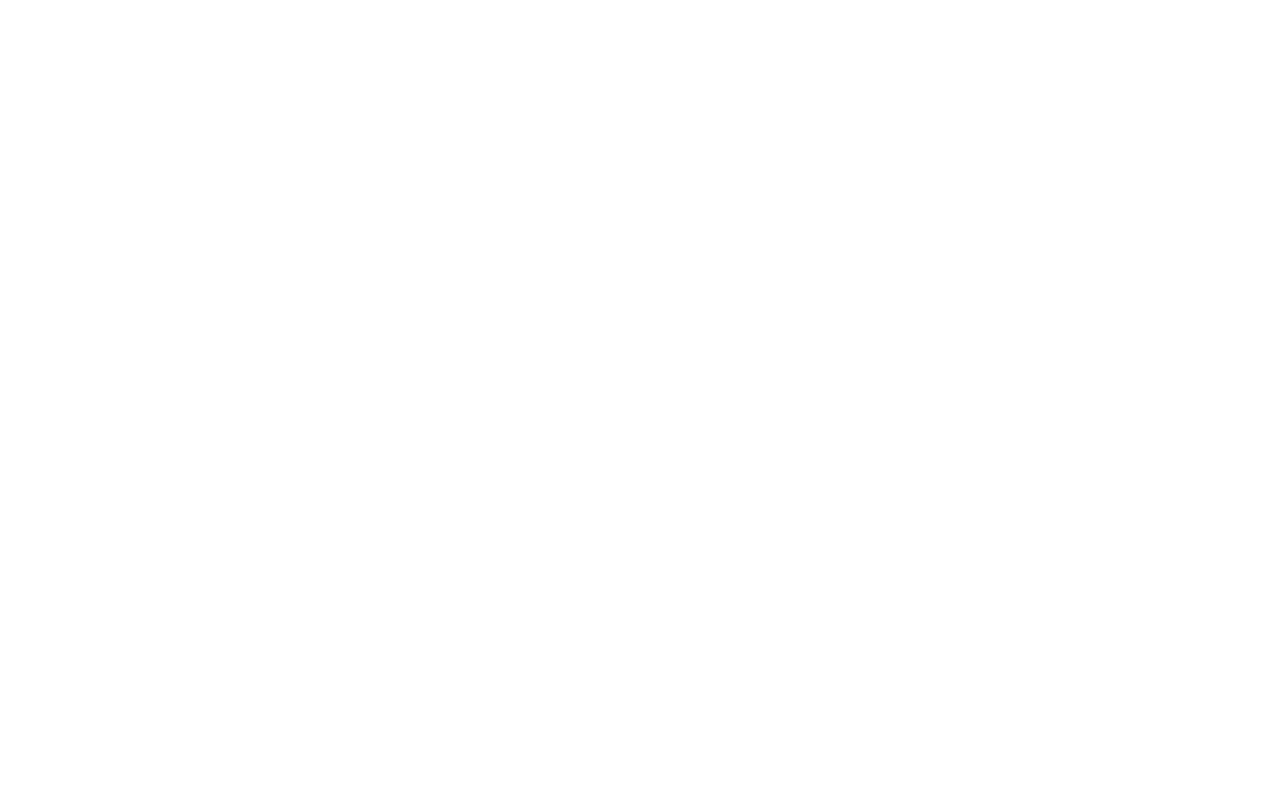
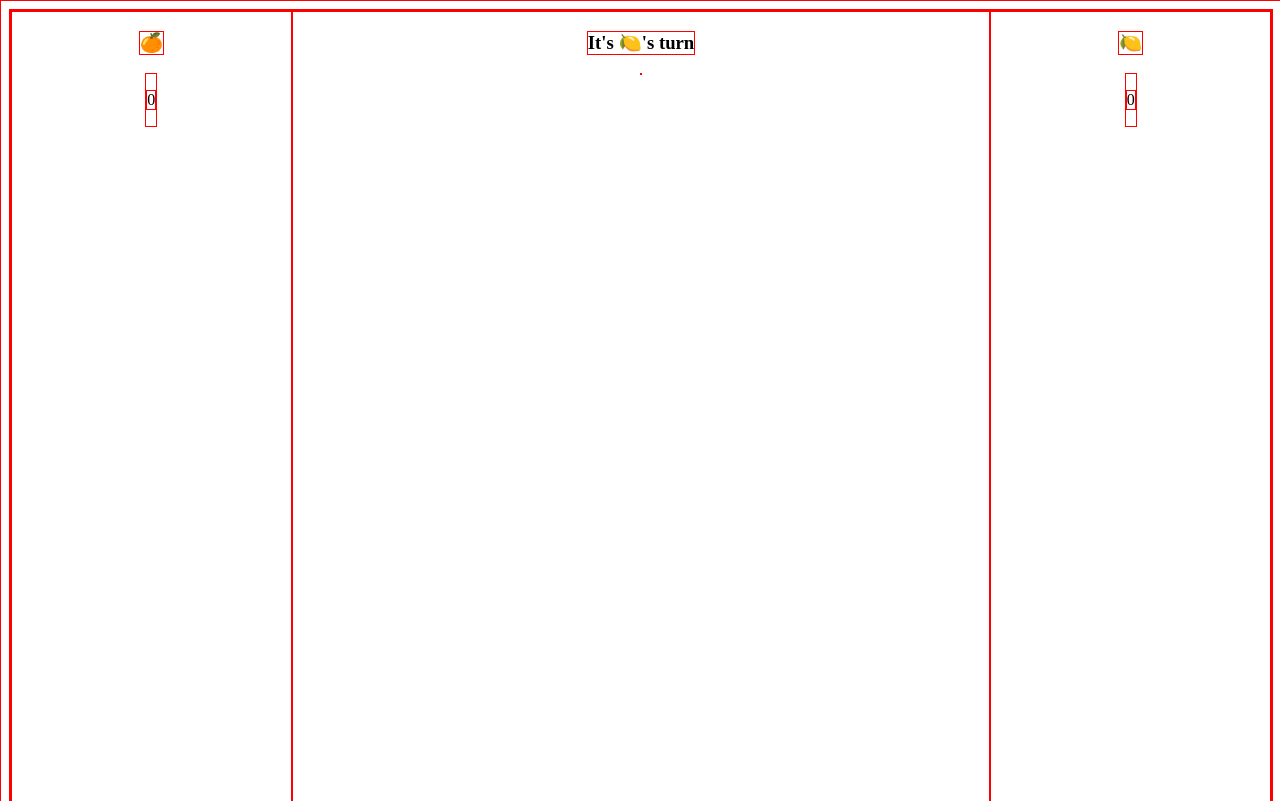
Before and after one commit to michannstoner/tic-tac-toe, a plain HTML site: page index.html in a window 1280 px wide. Shown: the top 801 px of the page. Drawn offline with Linux system fonts and the light colour scheme.

Commit message:
Update basic HTML structure and very basic CSS

```diff
--- a/index.html
+++ b/index.html
@@ -8,6 +8,37 @@
   <link rel="stylesheet" type="text/css" href="./styles.css">
 </head>
 <body>
+  <section class="display-container" id="main-page">
+    <aside class="player-one-container">
+      <h3 class="player-one">🍊</h3>
+      <article class="win-container">
+        <p class="wins">0</p>
+      </article>
+    </aside>
+    <section class="game-play-section">
+      <h1 class="player-turn">It's 🍋's turn</h1>
+      <!-- <h2 class="winner visibility-hidden" id="winner-display">
+        Winner goes here!
+      </h2> -->
+      <article class="game-grid" id="game-play-grid">
+        <!-- <div></div>
+        <div></div>
+        <div></div>
+        <div></div>
+        <div></div>
+        <div></div>
+        <div></div>
+        <div></div>
+        <div></div>   -->
+      </article>
+     </section>
+    <aside class="player-two-container">
+      <h3 class="player-two">🍋</h3>
+      <article class-"win-container" id="player-two-wins">
+        <p class="wins">0</p>
+      </article>
+    </aside>
+  </section>
 
 </body>
 </html>
--- a/styles.css
+++ b/styles.css
@@ -0,0 +1,37 @@
+* {
+  border: 1px solid red;
+};
+
+body {
+  display: flex;
+}
+
+html {
+  height: 100%;
+  width: 100%;
+}
+
+/* GAME BOARD */
+
+.display-container {
+  display: flex;
+}
+
+.player-one-container,
+.player-two-container {
+  display: flex;
+  flex-direction: column;
+  align-items: center;
+  height: 60em;
+  width: 20em;
+
+}
+
+.game-play-section {
+  height: 60em;
+  width: 50em;
+  display: flex;
+  flex-direction: column;
+  align-items: center;
+  justify
+};
```
